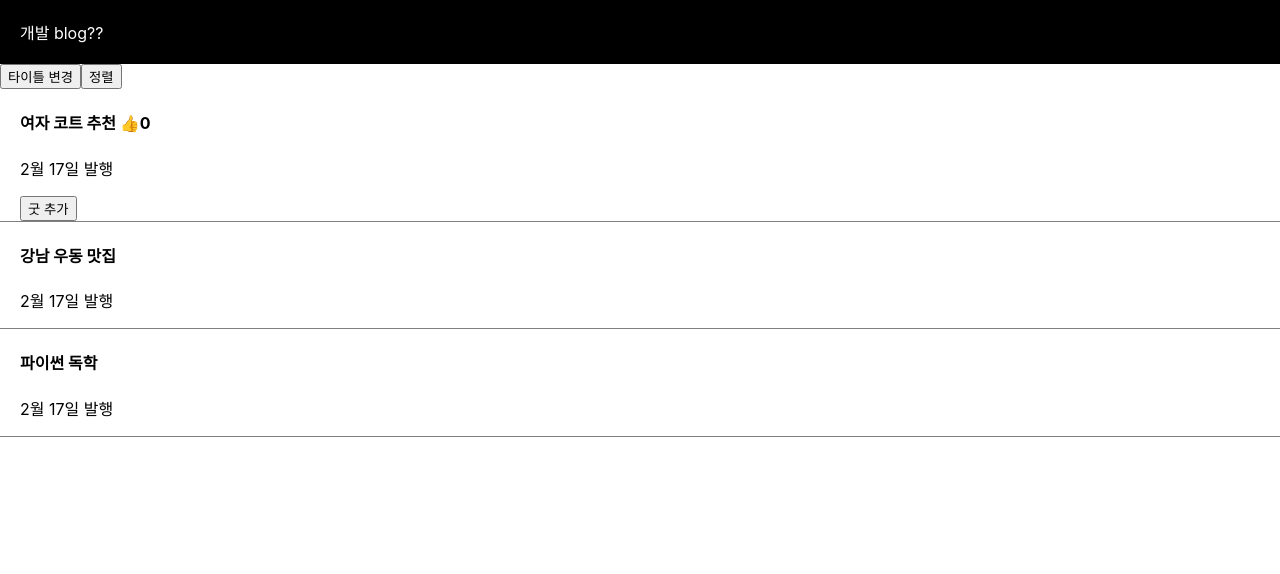
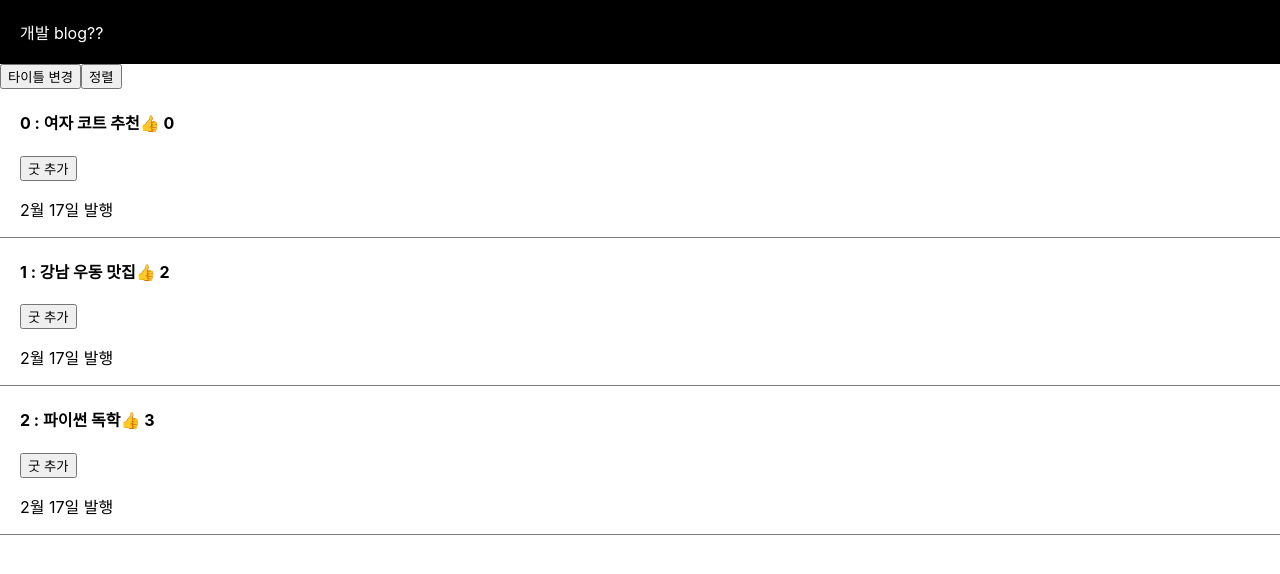
Before and after one commit to seeoya/s_react_blog, a React (Create React App) app: page / in a window 1280 px wide. Shown: the top 574 px of the page. Built offline with nearby package versions, Linux system fonts and the light colour scheme.

Commit message:
9강까지

```diff
--- a/src/App.js
+++ b/src/App.js
@@ -23,7 +23,7 @@ function App() {
 
     // title[0] 과 같이 사용 가능 (array 넣었으니까)
     let [title, setTitle] = useState(["여자 코트 추천", "강남 우동 맛집", "파이썬 독학"]);
-    let [good, setGood] = useState(0);
+    let [good, setGood] = useState([0, 2, 3]);
     let [modal, setModal] = useState(false);
 
     return (
@@ -64,7 +64,7 @@ function App() {
                 정렬
             </button>
 
-            <div className="list">
+            {/* <div className="list">
                 <h4>
                     {title[0]} <span>👍</span>
                     {good}
@@ -87,7 +87,31 @@ function App() {
             <div className="list">
                 <h4 onClick={() => setModal(!modal)}>{title[2]}</h4>
                 <p>2월 17일 발행</p>
-            </div>
+            </div> */}
+
+            {/* 반복문 map 이용, a는 해당 내용, i는 인덱스 */}
+            {title.map(function (a, i) {
+                return (
+                    // 유니크 키가 들어가야함. key={html마다 다른 숫자}
+                    <div className="list" key={i}>
+                        <h4>
+                            {i} : {title[i]}
+                            <span>👍</span> {good[i]}
+                        </h4>
+                        <button
+                            type="button"
+                            onClick={() => {
+                                let copy = [...good];
+                                copy[i]++;
+                                setGood(copy);
+                            }}
+                        >
+                            굿 추가
+                        </button>
+                        <p>2월 17일 발행</p>
+                    </div>
+                );
+            })}
 
             {/* 데이터 바인딩 */}
             {/* <div className={classRed}>여기 변수는 {post}</div> */}
```
